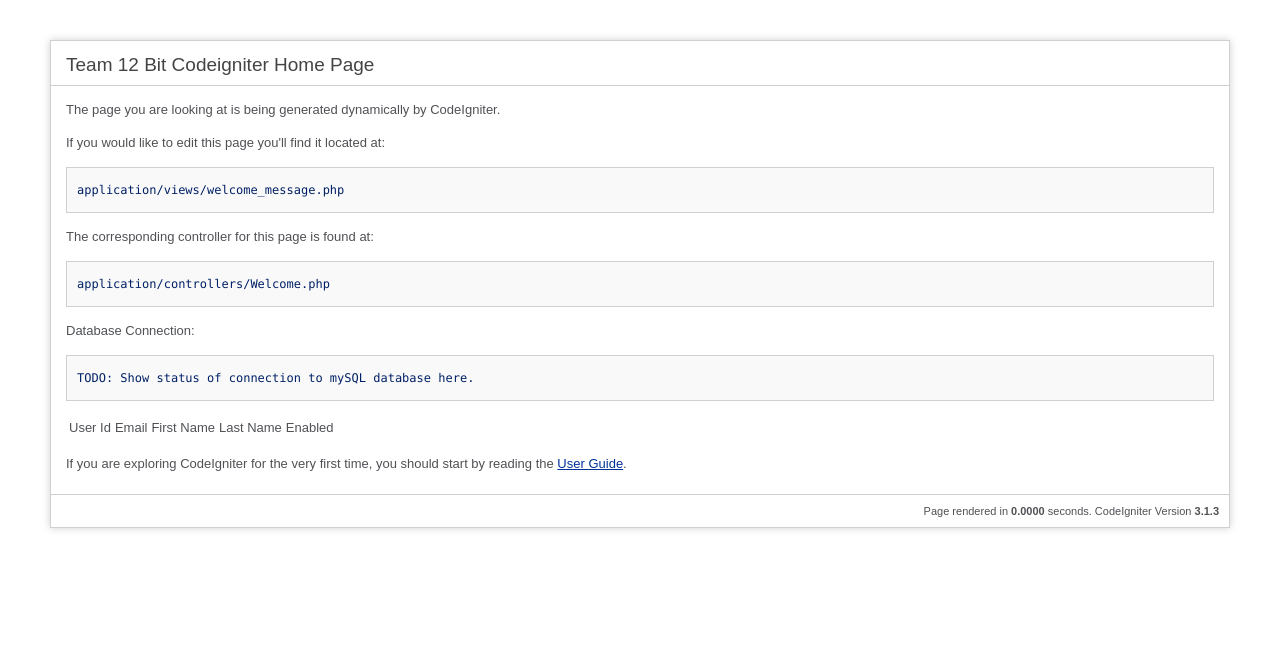
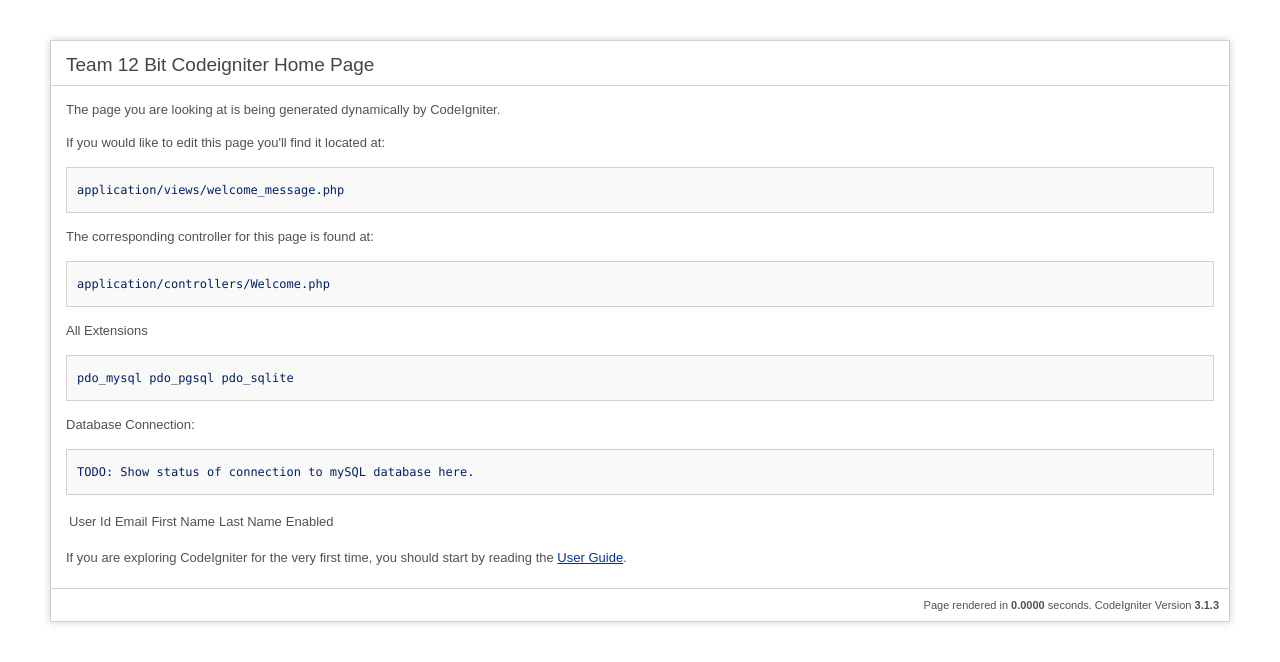
Before and after one commit to td9175/capstone17, a CodeIgniter app: the page made by ci/application/views/welcome_message.php in a window 1280 px wide. Shown: the top 662 px of the page. Run offline with CodeIgniter, Linux system fonts and the light colour scheme; data that the repository does not hold is empty.

Commit message:
Configuring Database Connection

```diff
--- a/ci/application/config/database.php
+++ b/ci/application/config/database.php
@@ -79,7 +79,7 @@ $db['default'] = array(
 	'username' => 'zach',
 	'password' => 'Capstone17!',
 	'database' => 'umb',
-	'dbdriver' => 'mysqli',
+	'dbdriver' => 'mysql',
 	'dbprefix' => '',
 	'pconnect' => FALSE,
 	'db_debug' => (ENVIRONMENT !== 'production'),
--- a/ci/application/views/welcome_message.php
+++ b/ci/application/views/welcome_message.php
@@ -79,6 +79,15 @@ defined('BASEPATH') OR exit('No direct script access allowed');
 		<p>The corresponding controller for this page is found at:</p>
 		<code>application/controllers/Welcome.php</code>
 
+        <p>All Extensions</p>
+        <code><?php
+                foreach (get_loaded_extensions() as $extension) {
+                    if (substr($extension, 0, 4) == 'pdo_') {
+                        echo $extension . PHP_EOL;
+                    }
+                }
+            ?></code>
+
 		<p>Database Connection:</p>
 		<code>TODO: Show status of connection to mySQL database here.</code>
 
```
